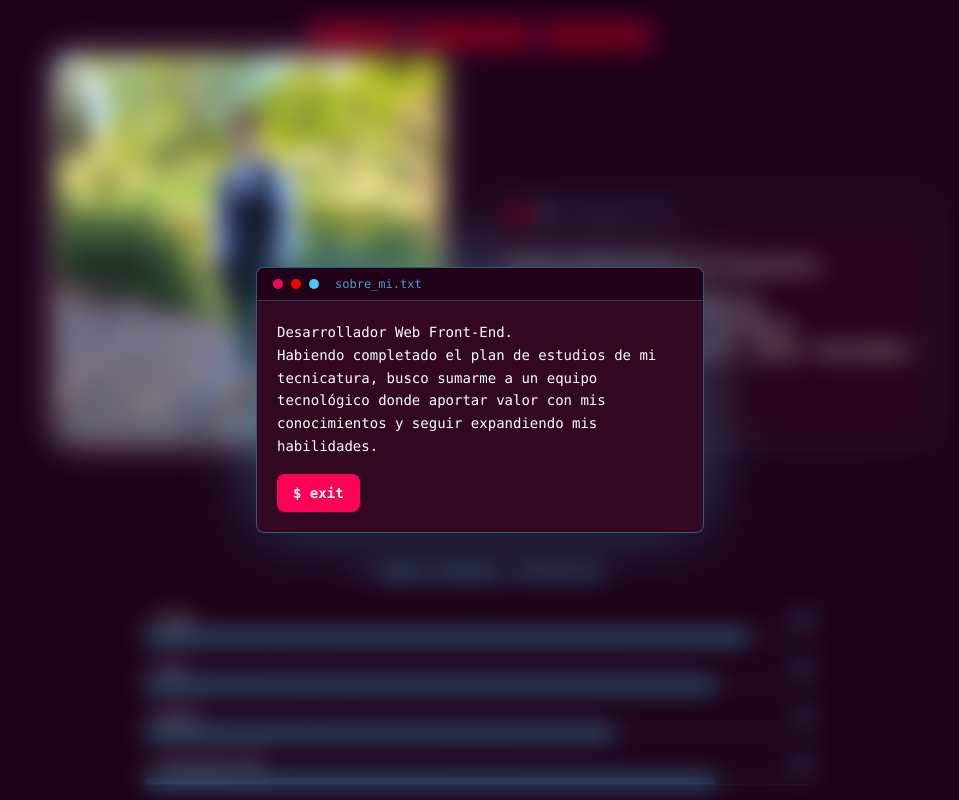
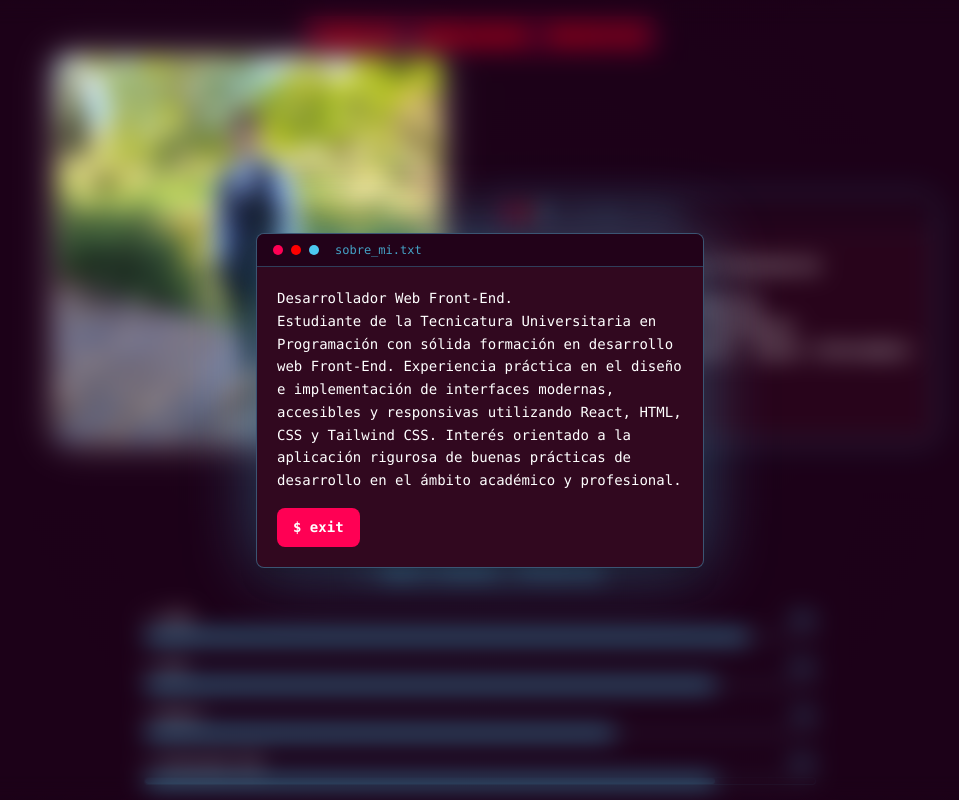
Before and after one commit to franlorenzo1/Francisco-Lorenzo, a React (Vite) app: page / in a window 1280 px wide. Both pictures are taken after a click on the button "sobre_mi.txt". Shown: the part 811-1611 px from the top of the page, without its empty margins (160-1119 px from the left). Built offline with nearby package versions, Linux system fonts and the light colour scheme.

Commit message:
modificacion about

```diff
--- a/src/components/About.jsx
+++ b/src/components/About.jsx
@@ -107,8 +107,11 @@ export default function About() {
                 <p className="text-mauveShoadow">
                   Desarrollador Web Front-End.
                   <br />
-                  Habiendo completado el plan de estudios de mi tecnicatura, busco sumarme a un equipo tecnológico
-                  donde aportar valor con mis conocimientos y seguir expandiendo mis habilidades.
+                  Estudiante de la Tecnicatura Universitaria en Programación con sólida formación en
+                  desarrollo web Front-End. Experiencia práctica en el diseño e implementación de
+                  interfaces modernas, accesibles y responsivas utilizando React, HTML, CSS y
+                  Tailwind CSS. Interés orientado a la aplicación rigurosa de buenas prácticas de
+                  desarrollo en el ámbito académico y profesional.
                 </p>
 
                 <button
```
